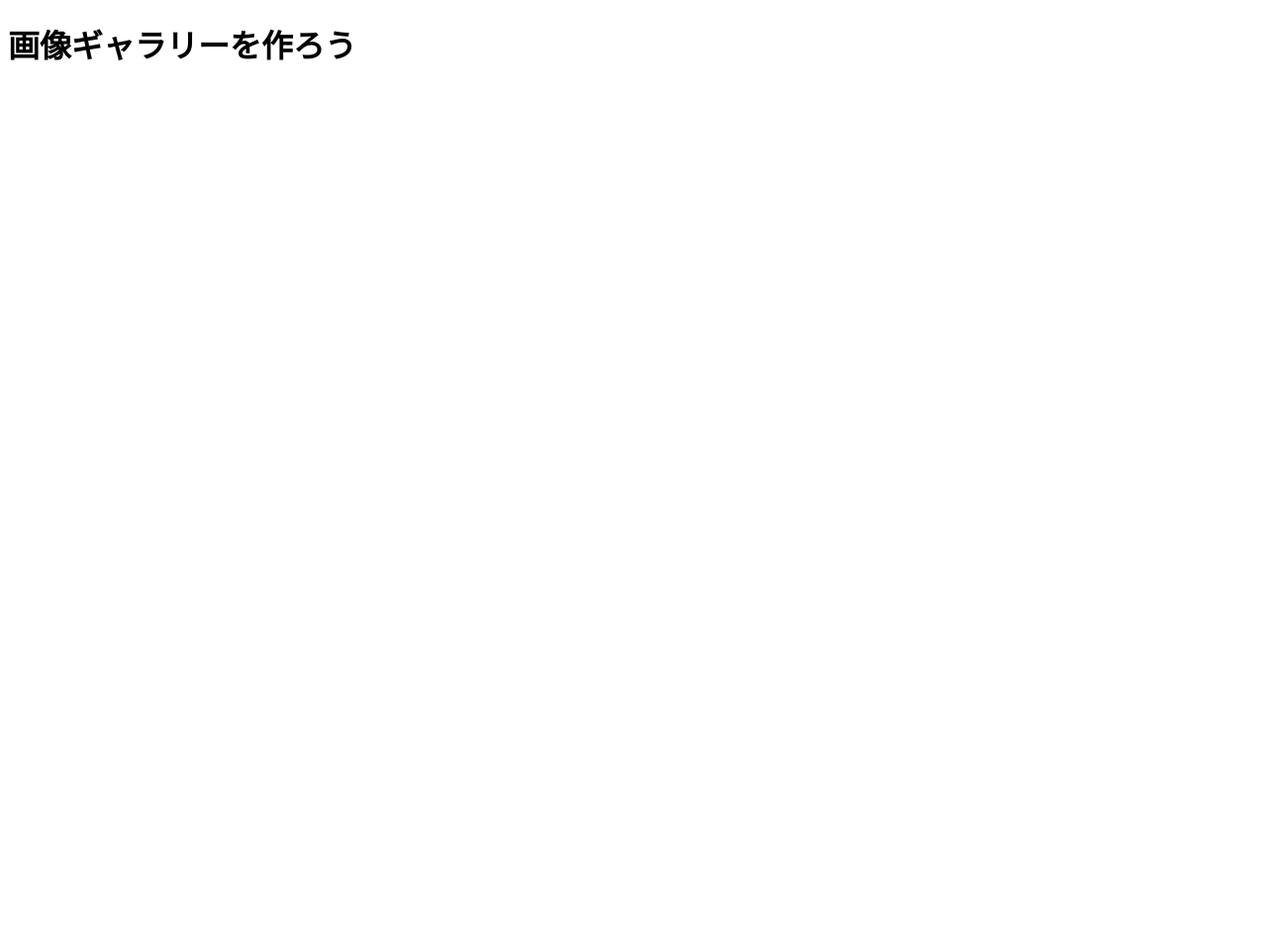
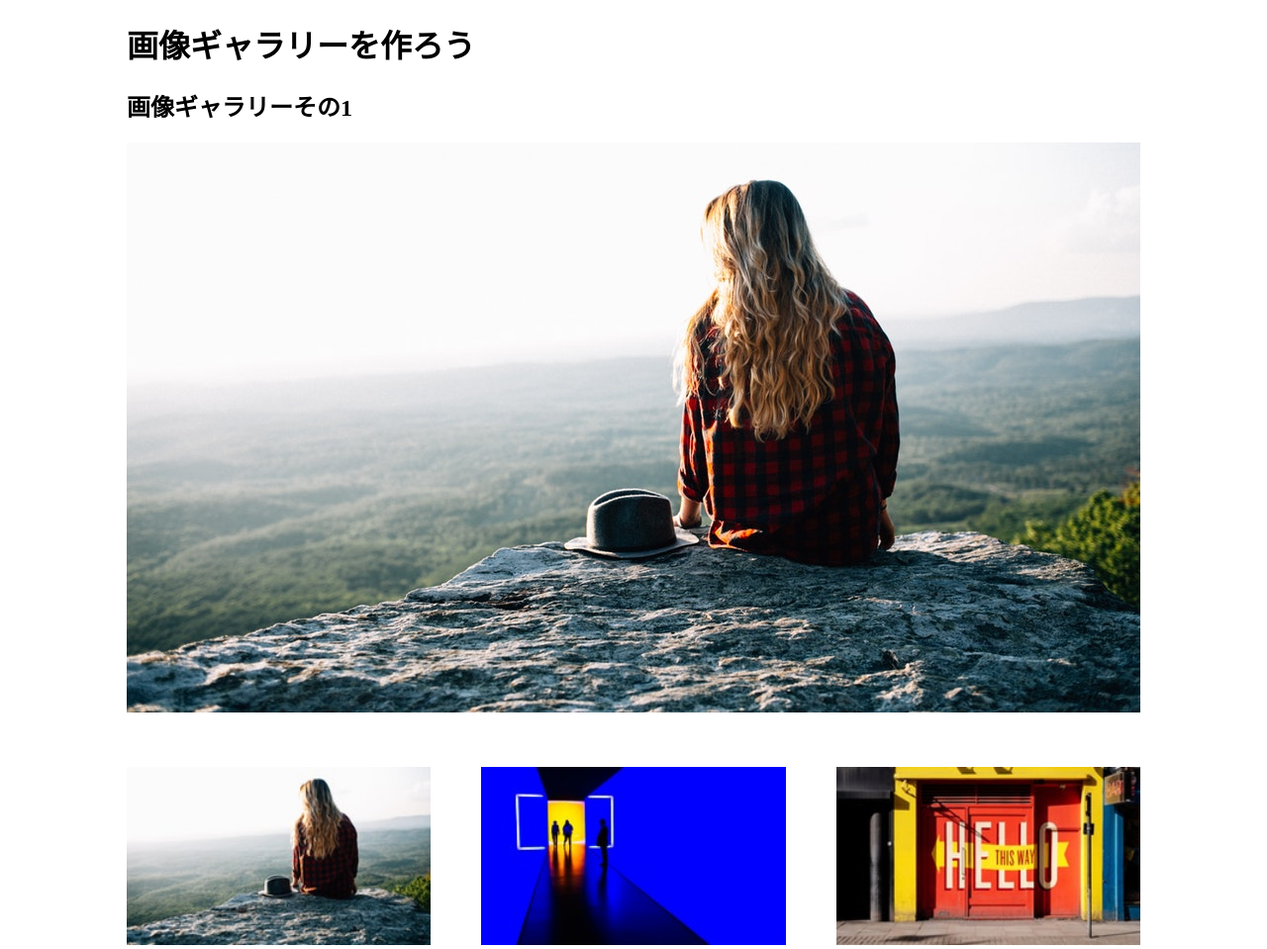
Before and after one commit to bis-study-group/vuejs-photo-gallery, a plain HTML site: page index.html in a window 1280 px wide. Shown: the top 959 px of the page at 99% size. Before the commit the page ends 800 px from the top, so only its background shows below. Drawn offline with nearby package versions, Linux system fonts and the light colour scheme.

Commit message:
画像ギャラリーを作ろう

```diff
--- a/app.css
+++ b/app.css
@@ -1 +1,16 @@
-/* Insert code here... */
+.container {
+  max-width: 1024px;
+  margin: 0 auto;
+}
+.photo1 img {
+  width: 100%;
+}
+.photo2 {
+  display: flex;
+  justify-content: space-between;
+  margin: calc((1024px * 0.1) / 2) 0;
+}
+.photo2 img {
+  width: 30%;
+  height: 180px;
+}
--- a/app.js
+++ b/app.js
@@ -1,25 +1,38 @@
-Vue.component('gallery', {
+Vue.component("gallery", {
   template: `
     <div class="gallery">
-      <h2 class="gallery-title">{{ title }}</h2>
-      <!-- Insert code here... -->
+      <div class="photo1">
+        <h2 class="gallery-title">{{ title }}</h2>
+        <img v-for="(item, index) in items" :src="/images/ + item.main" v-if="activeImg === index">
+      </div>
+      <div class="photo2">
+        <img v-for="(item, index) in items" :src="/images/ + item.thumbnail" @click="activeImg = index">
+      </div>
     </div>
   `,
-  /* Insert code here... */
+  data: function() {
+    return {
+      activeImg: 0
+    };
+  },
+  props: {
+    title: String,
+    items: Array
+  }
 });
 
 new Vue({
-  el: '#app',
+  el: "#app",
   data: {
     photos1: [
-      { main: 'image_1.jpeg', thumbnail: 'thumbnail_1.jpeg' },
-      { main: 'image_2.jpeg', thumbnail: 'thumbnail_2.jpeg' },
-      { main: 'image_3.jpeg', thumbnail: 'thumbnail_3.jpeg' }
+      { main: "image_1.jpeg", thumbnail: "thumbnail_1.jpeg" },
+      { main: "image_2.jpeg", thumbnail: "thumbnail_2.jpeg" },
+      { main: "image_3.jpeg", thumbnail: "thumbnail_3.jpeg" }
     ],
     photos2: [
-      { main: 'image_4.jpeg', thumbnail: 'thumbnail_4.jpeg' },
-      { main: 'image_5.jpeg', thumbnail: 'thumbnail_5.jpeg' },
-      { main: 'image_6.jpeg', thumbnail: 'thumbnail_6.jpeg' }
+      { main: "image_4.jpeg", thumbnail: "thumbnail_4.jpeg" },
+      { main: "image_5.jpeg", thumbnail: "thumbnail_5.jpeg" },
+      { main: "image_6.jpeg", thumbnail: "thumbnail_6.jpeg" }
     ]
   }
 });
```
